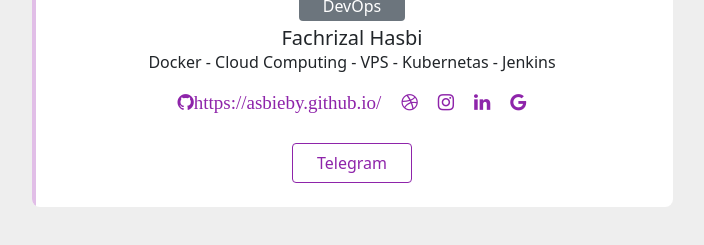
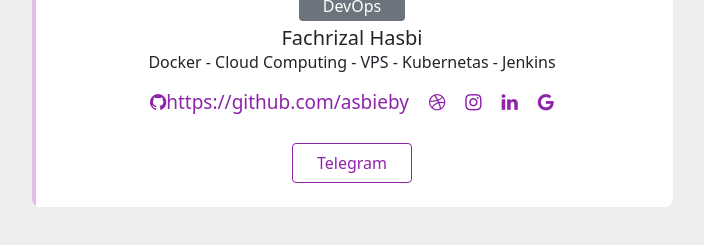
Before and after one commit to asbieby/asbieby.github.io, a plain HTML site: page index.html in a window 1280 px wide. Shown: the part 169-414 px from the top of the page, without its empty margins (288-992 px from the left). Drawn offline with nearby package versions, Linux system fonts and the light colour scheme.

Commit message:
Update index.html

```diff
--- a/index.html
+++ b/index.html
@@ -104,7 +104,7 @@
                         <!-- <p class="fonts">Docker - Cloud Computing - VPS - Kubernetas - Jenkins</p> -->
                     </div>
                     <ul class="social-list">
-                        <li><i class="fa fa-github">https://asbieby.github.io/</i></li>
+                        <li><i class="fa fa-github"></i>https://github.com/asbieby</li>
                         <li><i class="fa fa-dribbble"></i></li>
                         <li><i class="fa fa-instagram"></i></li>
                         <li><i class="fa fa-linkedin"></i></li>
```
